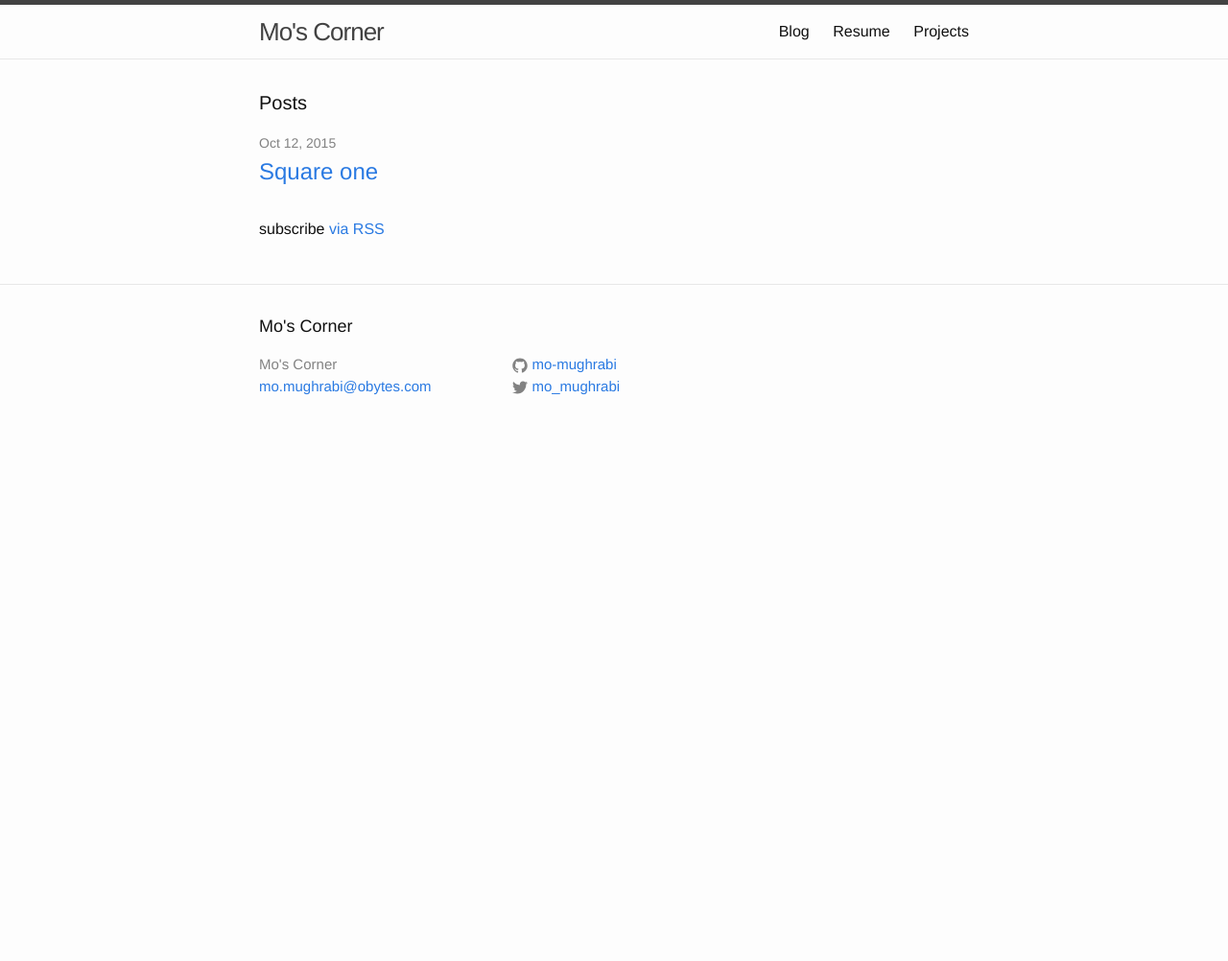
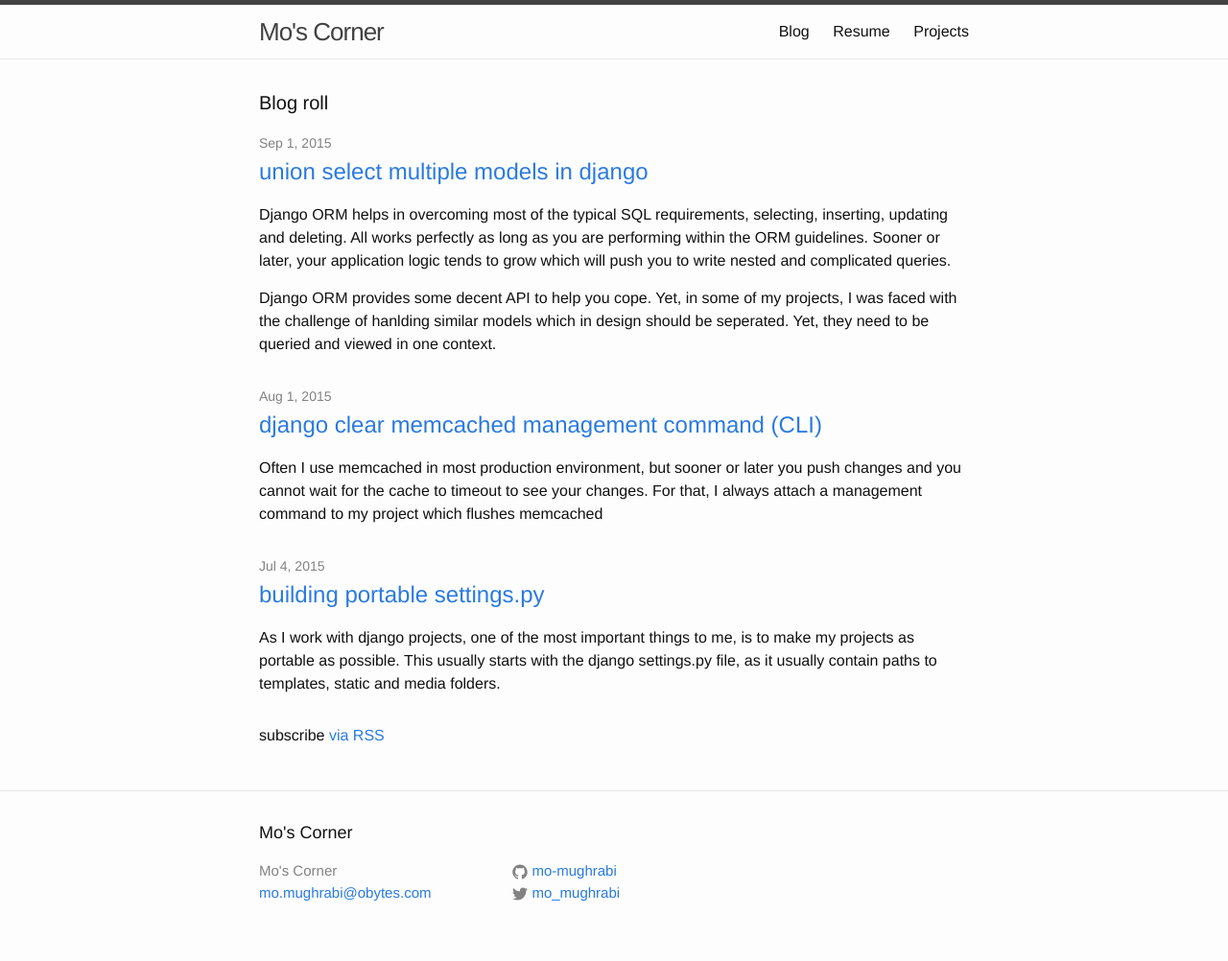
Before and after one commit to mo-mughrabi/mocorner, a Jekyll site: the page built from blog/index.html, in a window 1280 px wide. Shown: the whole page at 96% size. Built offline with Jekyll 4.4.1, drawn with Linux system fonts in a browser that asks for light colours; before the commit the page ends 900 px from its top, so only the background shows below that.

Commit message:
update blog entries

```diff
--- /dev/null
+++ b/_posts/2015-07-04-building-portable-settings-py.markdown
@@ -0,0 +1,34 @@
+---
+layout: post
+title: building portable settings.py
+excerpt_separator: <!--more-->
+---
+
+As I work with django projects, one of the most important things to me, is to make my projects as portable as possible.
+This usually starts with the django settings.py file, as it usually contain paths to templates, static and media folders.
+
+ <!--more-->
+
+The best way for me, is to build a function that would return the absolute path to my project base
+
+
+{% highlight python %}
+import os
+
+BASE_DIR = os.path.abspath(os.path.join(os.path.dirname(__file__),
+                                        os.path.pardir))
+# function base will return current absolute path
+# the below function will return the project base as one step back from
+# where the settings.py is sitting
+def base(f=''):
+    return os.path.join(BASE_DIR, f)
+
+# use case / with settings up django templates folder for instance
+# Template DIRS
+TEMPLATE_DIRS = (
+    base('templates/'),
+)
+{% endhighlight %}
+
+
+Salam.
--- /dev/null
+++ b/_posts/2015-08-01-django-clear-memcached-management-command-cli.markdown
@@ -0,0 +1,28 @@
+---
+layout: post
+title: django clear memcached management command (CLI)
+excerpt_separator: <!--more-->
+---
+
+Often I use memcached in most production environment, but sooner or later you push changes and you cannot
+wait for the cache to timeout to see your changes. For that, I always attach a management command to
+my project which flushes memcached
+
+<!--more-->
+
+{% highlight python %}
+# -*- coding: utf-8 -*-
+from django.core.management.base import BaseCommand, CommandError
+from django.core.cache import cache
+
+
+class Command(BaseCommand):
+    args = ''
+    help = 'Clear memcached'
+
+    def handle(self, *args, **options):
+        try:
+            cache._cache.flush_all()
+        except Exception as e:
+            raise e
+ {% endhighlight %}
--- /dev/null
+++ b/_posts/2015-09-01-union-select-multiple-models-in-django.markdown
@@ -0,0 +1,232 @@
+---
+layout: post
+title: union select multiple models in django
+excerpt_separator: <!--more-->
+---
+
+Django ORM helps in overcoming most of the typical SQL requirements, selecting, inserting,
+updating and deleting. All works perfectly as long as you are performing within the ORM guidelines.
+Sooner or later, your application logic tends to grow which will push you to write nested and complicated queries.
+
+Django ORM provides some decent API to help you cope. Yet, in some of my projects,
+I was faced with the challenge of hanlding similar models which in design should be seperated.
+Yet, they need to be queried and viewed in one context.
+
+
+<!--more-->
+
+For this example, I will use a project that I've worked on recently which is a portal to host promotions and bargains,
+they share some attribute but they are very different in logic and operation. With that, you need to build a
+listing page to see a combination of both, some programmers try to combine the query using dict tools but for me,
+the best approach is to use view based models.
+
+ The idea is to convert the below model into a view to be queries and managed for select from one interface
+
+
+{% highlight python %}
+
+class Bargain(models.Model):
+    """
+    """
+    DRAFT = 0
+    PUBLISHED = 1
+    DEFAULT_STATUS = PUBLISHED
+    STATUSES = (
+        (PUBLISHED, _('Published')),
+        (DRAFT, _('Draft')),
+    )
+
+    headline = models.CharField(_('Headlines'), max_length=200, )
+    slug = models.SlugField(null=True, blank=True, editable=False)
+    price_before = models.DecimalField(help_text=_('The price before bargain and/or original price'),
+                                       max_digits=8, decimal_places=3)
+    price_after = models.DecimalField(help_text=_('New price or new bargain'),
+                                      max_digits=8, decimal_places=3)
+    status = models.PositiveIntegerField(choices=STATUSES, default=DEFAULT_STATUS)
+    start_date = models.DateField(_('Start date'), )
+    due_date = models.DateField(_('Due date'))
+    description = HTMLField(_('Description'), null=True, blank=True)
+    created_at = models.DateTimeField(auto_now_add=True)
+
+    owner_ct = models.ForeignKey(ContentType, verbose_name='content type')
+    owner_id = models.PositiveIntegerField('owner id')
+    owner_object = generic.GenericForeignKey('owner_ct', 'owner_id')
+
+    view_count = generic.GenericRelation(ViewCount)
+    ratings = generic.GenericRelation(Rate)
+    images = generic.GenericRelation(Image)
+
+    def __unicode__(self):
+        return u'%s' % self.headline
+
+
+class Promotion(models.Model):
+    """
+
+    """
+    DRAFT = 0
+    PUBLISHED = 1
+    DEFAULT_STATUS = PUBLISHED
+    STATUSES = (
+        (PUBLISHED, _('Published')),
+        (DRAFT, _('Draft')),
+    )
+
+    headline = models.CharField(_('Headlines'), max_length=200, )
+    slug = models.SlugField(null=True, blank=True, editable=False)
+    highlight = models.CharField(_('Highlight'), max_length=100, help_text=_('Highlight label'))
+    status = models.PositiveIntegerField(choices=STATUSES, default=DEFAULT_STATUS)
+    start_date = models.DateField(_('Start date'), )
+    due_date = models.DateField(_('Due date'))
+    description = HTMLField(_('Description'), null=True, blank=True)
+    created_at = models.DateTimeField(auto_now_add=True)
+
+    owner_ct = models.ForeignKey(ContentType, verbose_name='content type')
+    owner_id = models.PositiveIntegerField('owner id', db_index=True)
+    owner_object = generic.GenericForeignKey('owner_ct', 'owner_id')
+
+    view_count = generic.GenericRelation(ViewCount)
+    ratings = generic.GenericRelation(Rate)
+    images = generic.GenericRelation(Image)
+
+    def __unicode__(self):
+        return u'%s' % self.headline
+
+{% endhighlight %}
+
+The above two models have a lot of similarity, now we need to build a view which will be used to union the two models. In order to do that, you could create the view directly into yout database or you could build the view into an SQL file and use signals to make sure the view executes everytime you run syncdb (Will write an article later about custom SQL execution)
+
+I wrote the below query which will union the two table and indicate from which table it was unioned to help in deterimining where this record from (bargain or promotion?)
+
+{% highlight sql %}
+
+CREATE OR REPLACE VIEW list_item as SELECT
+	*, (
+		SELECT
+			COALESCE (SUM(rate), 0)
+		FROM
+			rank_rate
+		WHERE
+			object_id = x."id"
+		AND content_type_id = x."ct_id"
+	) AS "content_rank"
+FROM
+	(
+		SELECT
+			"b"."id",
+			"b"."headline",
+			"b"."headline_en",
+			"b"."headline_ar",
+			"b"."slug",
+			"b"."price_before",
+			"b"."price_after",
+			NULL AS "highlight",
+			NULL AS "highlight_en",
+			NULL AS "highlight_ar",
+			"b"."status",
+			"b"."start_date",
+			"b"."due_date",
+			"b"."description",
+			"b"."description_en",
+			"b"."description_ar",
+			"b"."owner_ct_id",
+			"b"."owner_id",
+			"b"."created_at",
+			'bargain' AS "source",
+			(
+				SELECT
+					ID
+				FROM
+					django_content_type
+				WHERE
+					model = 'bargain'
+			) AS ct_id
+		FROM
+			bargain_bargain b
+		UNION
+			SELECT
+				"p"."id",
+				"p"."headline",
+				"p"."headline_en",
+				"p"."headline_ar",
+				"p"."slug",
+				NULL AS "price_before",
+				NULL AS "price_after",
+				"p"."highlight",
+				"p"."highlight_en",
+				"p"."highlight_ar",
+				"p"."status",
+				"p"."start_date",
+				"p"."due_date",
+				"p"."description",
+				"p"."description_en",
+				"p"."description_ar",
+				"p"."owner_ct_id",
+				"p"."owner_id",
+				"p"."created_at",
+				'promotion' AS "source",
+				(
+					SELECT
+						ID
+					FROM
+						django_content_type
+					WHERE
+						model = 'promotion'
+				) AS ct_id
+			FROM
+				promotion_promotion P
+	) x;
+
+{% endhighlight %}
+
+Once you have executed your view with all required attribute, now you work on mapping your attribute to a model in
+django and make sure the model remains unmanaged so it won't execute for creation `Meta: managed=False`,
+below is example of how my model in the end looked like
+
+{% highlight python %}
+
+class Item(models.Model):
+    """ Item model based on view """
+
+    DRAFT = 0
+    PUBLISHED = 1
+    DEFAULT_STATUS = PUBLISHED
+    STATUSES = (
+        (PUBLISHED, _('Published')),
+        (DRAFT, _('Draft')),
+    )
+
+    headline = models.CharField(_('Headlines'), max_length=200, )
+    slug = models.SlugField(null=True, blank=True, editable=False)
+    price_before = models.DecimalField(help_text=_('The price before and/or original price'),
+                                       max_digits=8, decimal_places=3)
+    price_after = models.DecimalField(help_text=_('New price or new bargain'),
+                                      max_digits=8, decimal_places=3)
+    highlight = models.CharField(_('Highlight'), max_length=100, help_text=_('Highlight label'))
+    status = models.PositiveIntegerField(choices=STATUSES, default=DEFAULT_STATUS)
+    start_date = models.DateField(_('Start date'), )
+    due_date = models.DateField(_('Due date'))
+    description = HTMLField(_('Description'), null=True, blank=True)
+    created_at = models.DateTimeField(auto_now_add=True)
+
+    owner_ct = models.ForeignKey(ContentType, verbose_name='content type')
+    owner_id = models.PositiveIntegerField('owner id')
+    owner_object = generic.GenericForeignKey('owner_ct', 'owner_id')
+
+    source = models.CharField(max_length=100, )
+    content_rank = models.IntegerField(max_length=100, )
+
+    class Meta:
+        managed = False # this will prevent table from executing when running syncdb
+        db_table = 'list_item'
+
+    def __unicode__(self):
+        return u'%s - %s' % (self.source, self.id)
+
+{% endhighlight %}
+
+Now the benefit of using view based model than joining queryset together is tremedous when you have performance concerns. Its easier to tune your view to the optimum performance, it also works well with pagination and ordering. When joining two queryset together, you run the risk of iterating over all your queryset to fix the ordering and eventually paginate a list, while with the view set, these will happen directly in the SQL engine. If you have any comments or questions do not hesitate to ask.
+
+
+
+Salam.
--- a/blog/index.html
+++ b/blog/index.html
@@ -6,7 +6,7 @@ permalink: /blog/
 
 <div class="home">
 
-    <h1 class="page-heading">Posts</h1>
+    <h1 class="page-heading">Blog roll</h1>
 
     <ul class="post-list">
         {% for post in site.posts %}
@@ -16,6 +16,7 @@ permalink: /blog/
             <h2>
                 <a class="post-link" href="{{ post.url | prepend: site.baseurl }}">{{ post.title }}</a>
             </h2>
+            {{ post.excerpt }}
         </li>
         {% endfor %}
     </ul>
```
Also changed, not shown: _posts/2015-10-12-welcome-to-mocorner.markdown (deleted, +0 -11 lines).
